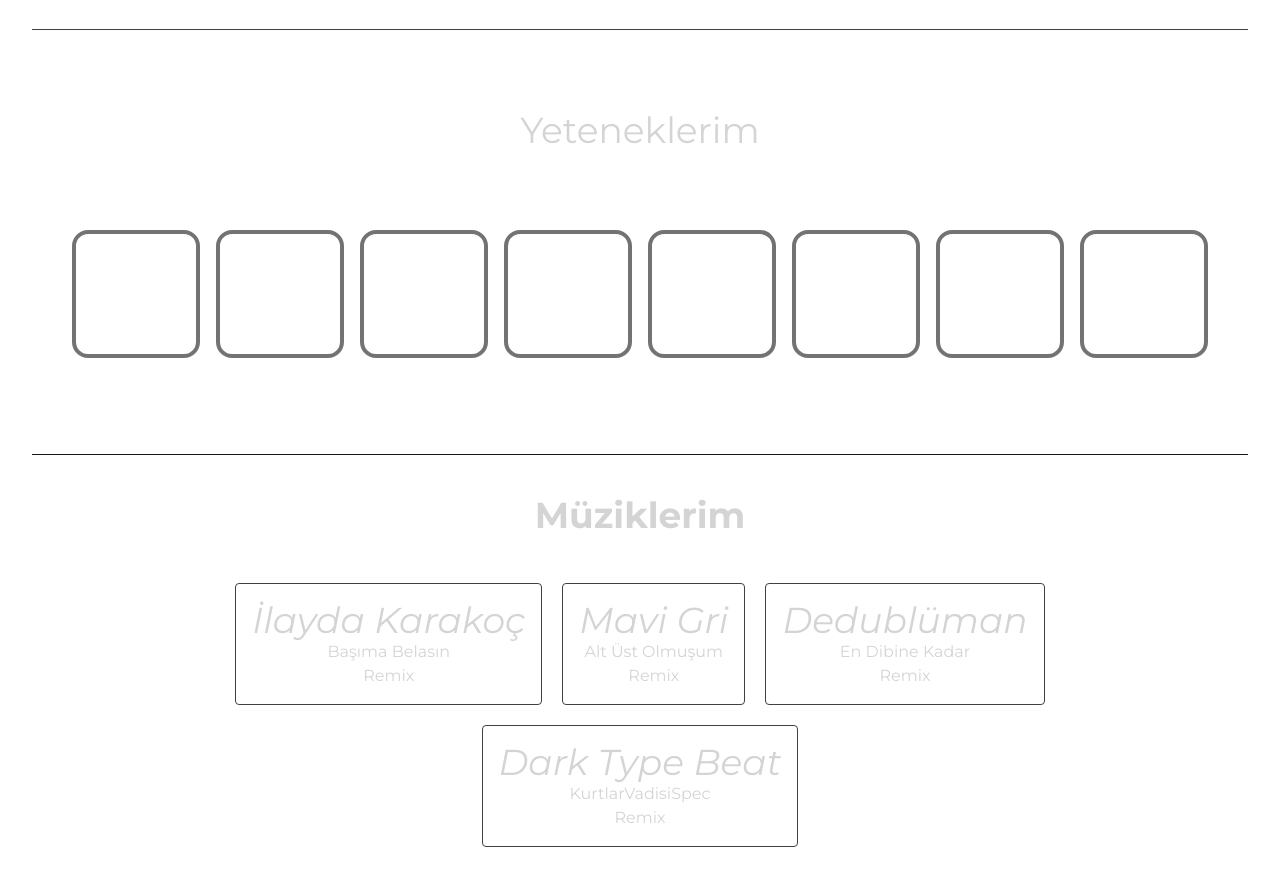
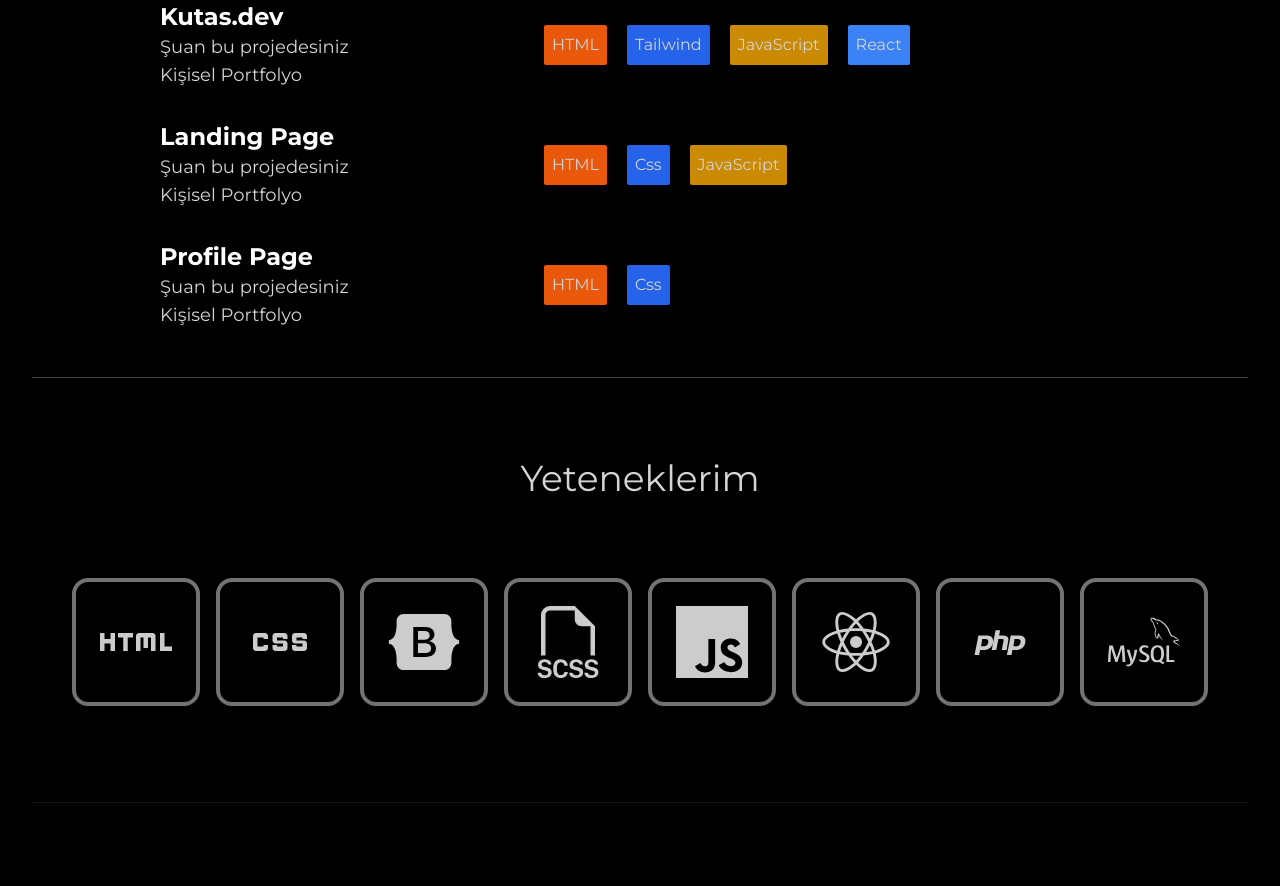
Before and after one commit to iibrahmefe/iibrahmefee.dev, a React (Vite) app: page / in a window 1280 px wide. Shown: the part 2160-3046 px from the top of the page. After the commit the page ends 2963 px from the top, so only its background shows below. Built offline with nearby package versions, Linux system fonts and the light colour scheme.

Commit message:
Güncellme

```diff
--- a/package.json
+++ b/package.json
@@ -10,6 +10,7 @@
     "preview": "vite preview"
   },
   "dependencies": {
+    "framer-motion": "^11.2.12",
     "react": "^18.2.0",
     "react-dom": "^18.2.0",
     "react-icons": "^5.2.1",
--- a/src/App.jsx
+++ b/src/App.jsx
@@ -4,20 +4,30 @@ import Heros from "./components/Hero";
 import About from "./components/About";
 import Skills from "./components/Skills";
 import Projects from "./components/Projects";
-import Music from "./components/Music";
+// import Music from "./components/Music";
 // Component import
+
+// Framer İmport
+import { motion } from "framer-motion";
+// Framer İmport
 
 
 
 
 function App() {
   return (
-    <div className="overflow-x-hidden text-neutral-300 antialiased selection:bg-cyan-300 selection:text-cyan-900">
+    <motion.div
+      initial={{ opacity: 0, y: -100 }} // Başlangıç durumu (sayfanın dışında yukarıda)
+      animate={{ opacity: 1, y: 0 }}    // Animasyon son durumu (sayfa ortasında)
+      transition={{ duration: 1.5, ease: 'easeOut' }} // Geçiş süresi ve animasyon eğrisi/ Geçiş süresi
+
+      whileInView={{ opacity: 1, y: 0 }} // Sayfa içinde göründüğü sürece animasyon
+      className="overflow-x-hidden text-neutral-300 antialiased selection:bg-cyan-300 selection:text-cyan-900">
       <div className="fixed top-0 -z-10 h-full w-full">
-         {/* <div className="min-h-screen  absolute inset-0 -z-10 w-full items-center px-5 py-24 [background:radial-gradient(125%_125%_at_50%_10%,#000_40%,#63e_100%)]"></div> , */}
-         {/* <div className="relative h-full w-full bg-slate-950"><div className="absolute bottom-0 left-0 right-0 top-0 bg-[radial-gradient(circle_500px_at_50%_200px,#3e3e3e,transparent)]"></div></div> */}
-         {/* <div className="relative h-full w-full bg-black"><div className="absolute bottom-0 left-0 right-0 top-0 bg-[linear-gradient(to_right,#4f4f4f2e_1px,transparent_1px),linear-gradient(to_bottom,#8080800a_1px,transparent_1px)] bg-[size:14px_24px]"></div><div className="absolute left-0 right-0 top-[-10%] h-[1000px] w-[1000px] rounded-full bg-[radial-gradient(circle_400px_at_50%_300px,#fbfbfb36,#000)]"></div></div> */}
-         <div className="relative h-full w-full bg-slate-950"><div className="absolute bottom-0 left-[-20%] right-0 top-[-10%] h-[500px] w-[500px] rounded-full bg-[radial-gradient(circle_farthest-side,rgba(255,0,182,.15),rgba(255,255,255,0))]"></div><div className="absolute bottom-0 right-[-20%] top-[-10%] h-[500px] w-[500px] rounded-full bg-[radial-gradient(circle_farthest-side,rgba(255,0,182,.15),rgba(255,255,255,0))]"></div></div>
+        {/* <div className="min-h-screen  absolute inset-0 -z-10 w-full items-center px-5 py-24 [background:radial-gradient(125%_125%_at_50%_10%,#000_40%,#63e_100%)]"></div> , */}
+        {/* <div className="relative h-full w-full bg-slate-950"><div className="absolute bottom-0 left-0 right-0 top-0 bg-[radial-gradient(circle_500px_at_50%_200px,#3e3e3e,transparent)]"></div></div> */}
+        {/* <div className="relative h-full w-full bg-black"><div className="absolute bottom-0 left-0 right-0 top-0 bg-[linear-gradient(to_right,#4f4f4f2e_1px,transparent_1px),linear-gradient(to_bottom,#8080800a_1px,transparent_1px)] bg-[size:14px_24px]"></div><div className="absolute left-0 right-0 top-[-10%] h-[1000px] w-[1000px] rounded-full bg-[radial-gradient(circle_400px_at_50%_300px,#fbfbfb36,#000)]"></div></div> */}
+        <div className="relative h-full w-full bg-slate-950"><div className="absolute bottom-0 left-[-20%] right-0 top-[-10%] h-[500px] w-[500px] rounded-full bg-[radial-gradient(circle_farthest-side,rgba(255,0,182,.15),rgba(255,255,255,0))]"></div><div className="absolute bottom-0 right-[-20%] top-[-10%] h-[500px] w-[500px] rounded-full bg-[radial-gradient(circle_farthest-side,rgba(255,0,182,.15),rgba(255,255,255,0))]"></div></div>
         {/* <div className="relative h-full w-full bg-black"><div className="absolute bottom-0 left-0 right-0 top-0 bg-[linear-gradient(to_right,#4f4f4f2e_1px,transparent_1px),linear-gradient(to_bottom,#8080800a_1px,transparent_1px)] bg-[size:14px_24px]"></div><div className="absolute left-0 right-0 top-[-10%] h-[1000px] w-[1000px] rounded-full bg-[radial-gradient(circle_400px_at_50%_300px,#fbfbfb36,#000)]"></div></div> */}
       </div>
       <div className="container mx-auto px-8">
@@ -26,9 +36,9 @@ function App() {
         <About />
         <Projects />
         <Skills />
-        <Music />
+        {/* <Music /> */}
       </div>
-    </div>
+    </motion.div>
   )
 }
 
--- a/src/components/About.jsx
+++ b/src/components/About.jsx
@@ -6,14 +6,14 @@ const About = () => {
             <h2 className="text-center text-4xl font-bold p-6">Hakkımda</h2>
             <div className="flex flex-wrap">
                 <div className="left w-full lg:w-1/2 lg:p-8">
-                    <div className="flex items-center justify-center h-96 w-96 mx-auto">
+                    <div className="flex items-center justify-center w-72 h-72 lg:h-96 lg:w-96 mx-auto">
                         <img src={efe} alt="" className="rounded mx-auto" />
                     </div>
                 </div>
                 <div className="right w-full lg:w-1/2 flex items-center ">
                     <div className="flex justify-center items-start lg:justify-center">
-                        <p className="py-6 text-justify">
-                            Merhaba, adım İbrahim Efe Kutaş. İstanbul Gelişim Üniversitesinde Web Tasarım ve Kodlama bölümünden mezun oldum. Mezuniyetimden bu yana frontend development alanında aktif olarak çalışıyorum. HTML, CSS, JavaScript ve React gibi popüler teknolojilerde güçlü bir bilgiye sahibim.
+                        <p className="p-10 text-justify">
+                            Merhaba, adım İbrahim Efe Kutas. İstanbul Gelişim Üniversitesinde Web Tasarım ve Kodlama bölümünden mezun oldum. Mezuniyetimden bu yana frontend development alanında aktif olarak çalışıyorum. HTML, CSS, JavaScript ve React gibi popüler teknolojilerde güçlü bir bilgiye sahibim.
 
                             Özellikle frontend development üzerinde odaklanarak, kullanıcı dostu ve etkileyici web arayüzleri oluşturma konusunda deneyim kazandım. Bu süreçte, Tarih, Bilim, Felsefe, Mitoloji, Türk Tarihi ve Atatürk gibi konularda bilgi sunan Learnhist projesi gibi kapsamlı projelerde yer aldım. Learnhist, kullanıcılara bilgi verme hizmeti sunan ve bu konular üzerine odaklanan bir platformdur. Hem frontend hem de backend tarafında görev alarak, teknik bilgilerimi ve problem çözme becerilerimi geliştirme fırsatı buldum.
 
--- a/src/components/Music.jsx
+++ b/src/components/Music.jsx
@@ -1,56 +1,56 @@
 
-const MusicProjects = [
-    {
-        id: 1,
-        MusicName: "İlayda Karakoç",
-        MusicDesc: "Başıma Belasın",
-        MusicType: "Remix",
-        link: "https://www.youtube.com/watch?v=bQpNpqjP27Q"
-    },
-    {
-        id: 2,
-        MusicName: "Mavi Gri",
-        MusicDesc: "Alt Üst Olmuşum",
-        MusicType: "Remix",
-        link: "https://www.youtube.com/watch?v=V91QifvjxSQ"
+// const MusicProjects = [
+//     {
+//         id: 1,
+//         MusicName: "İlayda Karakoç",
+//         MusicDesc: "Başıma Belasın",
+//         MusicType: "Remix",
+//         link: "https://www.youtube.com/watch?v=bQpNpqjP27Q"
+//     },
+//     {
+//         id: 2,
+//         MusicName: "Mavi Gri",
+//         MusicDesc: "Alt Üst Olmuşum",
+//         MusicType: "Remix",
+//         link: "https://www.youtube.com/watch?v=V91QifvjxSQ"
 
-    },
-    {
-        id: 3,
-        MusicName: "Dedublüman",
-        MusicDesc: "En Dibine Kadar",
-        MusicType: "Remix",
-        link: "https://www.youtube.com/watch?v=LBzChxGxSus"
-    },
-    {
-        id: 4,
-        MusicName: "Dark Type Beat",
-        MusicDesc: "KurtlarVadisiSpec",
-        MusicType: "Remix",
-        link: "https://www.youtube.com/watch?v=r7YfDBOPNdU"
-    }
-];
+//     },
+//     {
+//         id: 3,
+//         MusicName: "Dedublüman",
+//         MusicDesc: "En Dibine Kadar",
+//         MusicType: "Remix",
+//         link: "https://www.youtube.com/watch?v=LBzChxGxSus"
+//     },
+//     {
+//         id: 4,
+//         MusicName: "Dark Type Beat",
+//         MusicDesc: "KurtlarVadisiSpec",
+//         MusicType: "Remix",
+//         link: "https://www.youtube.com/watch?v=r7YfDBOPNdU"
+//     }
+// ];
 
-const Music = () => {
+// const Music = () => {
 
-    return (
-        <div className="border-b border-neutral-700 pb-4">
-            <h2 className="text-center text-4xl font-bold mt-10">Müziklerim</h2>
+//     return (
+//         <div className="border-b border-neutral-700 pb-4">
+//             <h2 className="text-center text-4xl font-bold mt-10">Müziklerim</h2>
 
 
-            <div className=" p-12 flex items-center flex-wrap justify-center gap-5">
-                {MusicProjects.map((skill, index) => (
-                    <div key={index} className="p-4 flex-wrap flex items-center justify-center flex-col text-center border border-neutral-700 rounded hover:scale-105  transition-all ">
-                        <a href={skill.link} target="_blank"><i className="text-4xl">{skill.MusicName}</i></a>
-                        <h2 className="text-[32px]"></h2>
-                        <h4 className="text-center">{skill.MusicDesc}</h4>
-                        <p>{skill.MusicType}</p>
+//             <div className=" p-12 flex items-center flex-wrap justify-center gap-5">
+//                 {MusicProjects.map((skill, index) => (
+//                     <div key={index} className="p-4 flex-wrap flex items-center justify-center flex-col text-center border-4 border-neutral-500 rounded hover:scale-105  transition-all ">
+//                         <a href={skill.link} target="_blank"><i className="text-4xl">{skill.MusicName}</i></a>
+//                         <h2 className="text-[32px]"></h2>
+//                         <h4 className="text-center">{skill.MusicDesc}</h4>
+//                         <p>{skill.MusicType}</p>
 
-                    </div>
-                ))}
-            </div>
-        </div>
-    )
-}
+//                     </div>
+//                 ))}
+//             </div>
+//         </div>
+//     )
+// }
 
-export default Music
+// export default Music
--- a/src/components/Projects.jsx
+++ b/src/components/Projects.jsx
@@ -1,7 +1,19 @@
+import { motion } from 'framer-motion';
+
+
+
+
 
 const Projects = () => {
     return (
-        <div className=" border-b border-neutral-700 pb-4">
+        <motion.div
+            initial={{ opacity: 0, y: -100 }} // Başlangıç durumu (sayfanın dışında yukarıda)
+            animate={{ opacity: 1, y: 0 }}    // Animasyon son durumu (sayfa ortasında)
+            transition={{ duration: 1.5, ease: 'easeOut' }} // Geçiş süresi ve animasyon eğrisi/ Geçiş süresi
+
+            whileInView={{ opacity: 1, y: 0 }} // Sayfa içinde göründüğü sürece animasyon
+
+            className=" border-b border-neutral-700 pb-4">
             <h2 className="text-center my-20 text-4xl font-bold">Projeler</h2>
             <div className="flex mb-10 flex-wrap lg:justify-center lg:gap-20">
                 <div className="w-full lg:w-1/4 ">
@@ -37,7 +49,8 @@ const Projects = () => {
             {/* Proje ayırma */}
             <div className="flex mb-8 flex-wrap lg:justify-center lg:gap-20">
                 <div className="w-full lg:w-1/4 ">
-                    <p className="mb-2 font-bold text-white bg-clip-text text-2xl">Kutas.dev</p>
+                    <a href="https://ibrahmefe-dev.vercel.app/" className="mb-2 font-bold text-white bg-clip-text text-2xl">Kutas.dev</a>
+                    <p className="text-lg">Şuan bu projedesiniz</p>
                     <p className="text-lg">Kişisel Portfolyo</p>
                 </div>
                 <div className="w-full max-w-xl lg:w-3/4">
@@ -49,7 +62,36 @@ const Projects = () => {
                     </div>
                 </div>
             </div>
-        </div>
+            {/* Proje ayırma */}
+            <div className="flex mb-8 flex-wrap lg:justify-center lg:gap-20">
+                <div className="w-full lg:w-1/4 ">
+                    <a href="https://landing-page-rho-steel.vercel.app/" className="mb-2 font-bold text-white bg-clip-text text-2xl">Landing Page</a>
+                    <p className="text-lg">Şuan bu projedesiniz</p>
+                    <p className="text-lg">Kişisel Portfolyo</p>
+                </div>
+                <div className="w-full max-w-xl lg:w-3/4">
+                    <div className="flex items-center gap-5 mt-6 flex-wrap">
+                        <span className="bg-orange-600 p-2 rounded-sm">HTML</span>
+                        <span className="bg-blue-600 p-2 rounded-sm">Css</span>
+                        <span className="bg-yellow-600 p-2 rounded-sm">JavaScript</span>
+                    </div>
+                </div>
+            </div>
+            {/* Proje ayırma */}
+            <div className="flex mb-8 flex-wrap lg:justify-center lg:gap-20">
+                <div className="w-full lg:w-1/4 ">
+                    <a href="https://vercel.com/iibrahmefes-projects/profil-page/8fpq718E1VT52qcfXktFkUWNvq7B" className="mb-2 font-bold text-white bg-clip-text text-2xl">Profile Page</a>
+                    <p className="text-lg">Şuan bu projedesiniz</p>
+                    <p className="text-lg">Kişisel Portfolyo</p>
+                </div>
+                <div className="w-full max-w-xl lg:w-3/4">
+                    <div className="flex items-center gap-5 mt-6 flex-wrap">
+                        <span className="bg-orange-600 p-2 rounded-sm">HTML</span>
+                        <span className="bg-blue-600 p-2 rounded-sm">Css</span>
+                    </div>
+                </div>
+            </div>
+        </motion.div>
     )
 }
 
--- a/src/index.css
+++ b/src/index.css
@@ -8,3 +8,7 @@
 :root{
     font-family: "Montserrat" !important;
 }
+
+body {
+    @apply bg-black !important;
+}
```
Also changed, not shown: src/components/Hero.jsx (+9 -2 lines), 1 other file (tests, documents, lock files or other folders).
